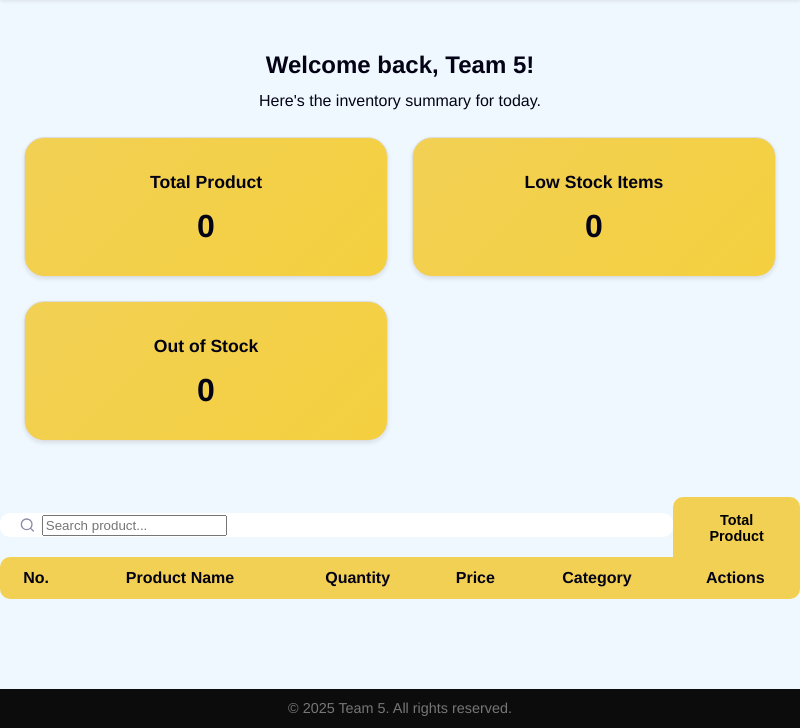
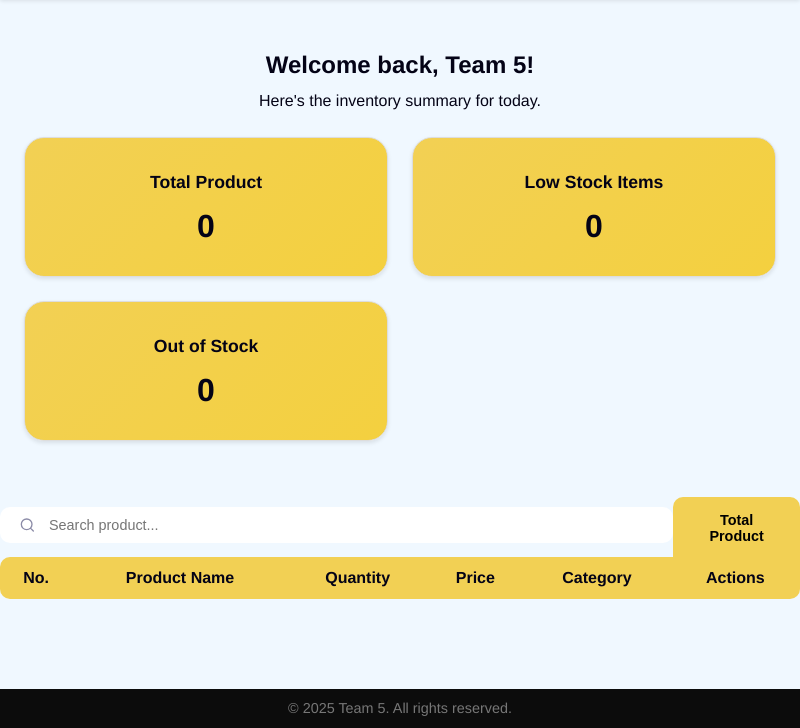
Before and after one commit to schvmq/ElectronJS-Team5, an Electron app: page public/index.html in a window 800 px wide. Shown: the part 72-800 px from the top of the page. Drawn offline with Linux system fonts and the light colour scheme.

Commit message:
fixed the search bar

```diff
--- a/public/index.html
+++ b/public/index.html
@@ -68,8 +68,7 @@
                                     <path d="M7.667 12.667A5.333 5.333 0 107.667 2a5.333 5.333 0 000 10.667zM14.334 14l-2.9-2.9" stroke="currentColor" stroke-width="1.333" stroke-linecap="round" stroke-linejoin="round"></path>
                                 </svg>
                             </button>
-                            <input type="text" id="search-input" placeholder="Search product..." aria-label="Search products" oninput="searchProducts(this.value)"
->
+                            <input type="text" id="search-input" class="input" placeholder="Search product..." aria-label="Search products" oninput="searchProducts(this.value)">
 
                         </div>
 
```
Also changed, not shown: public/style.css (line endings or trailing spaces).
